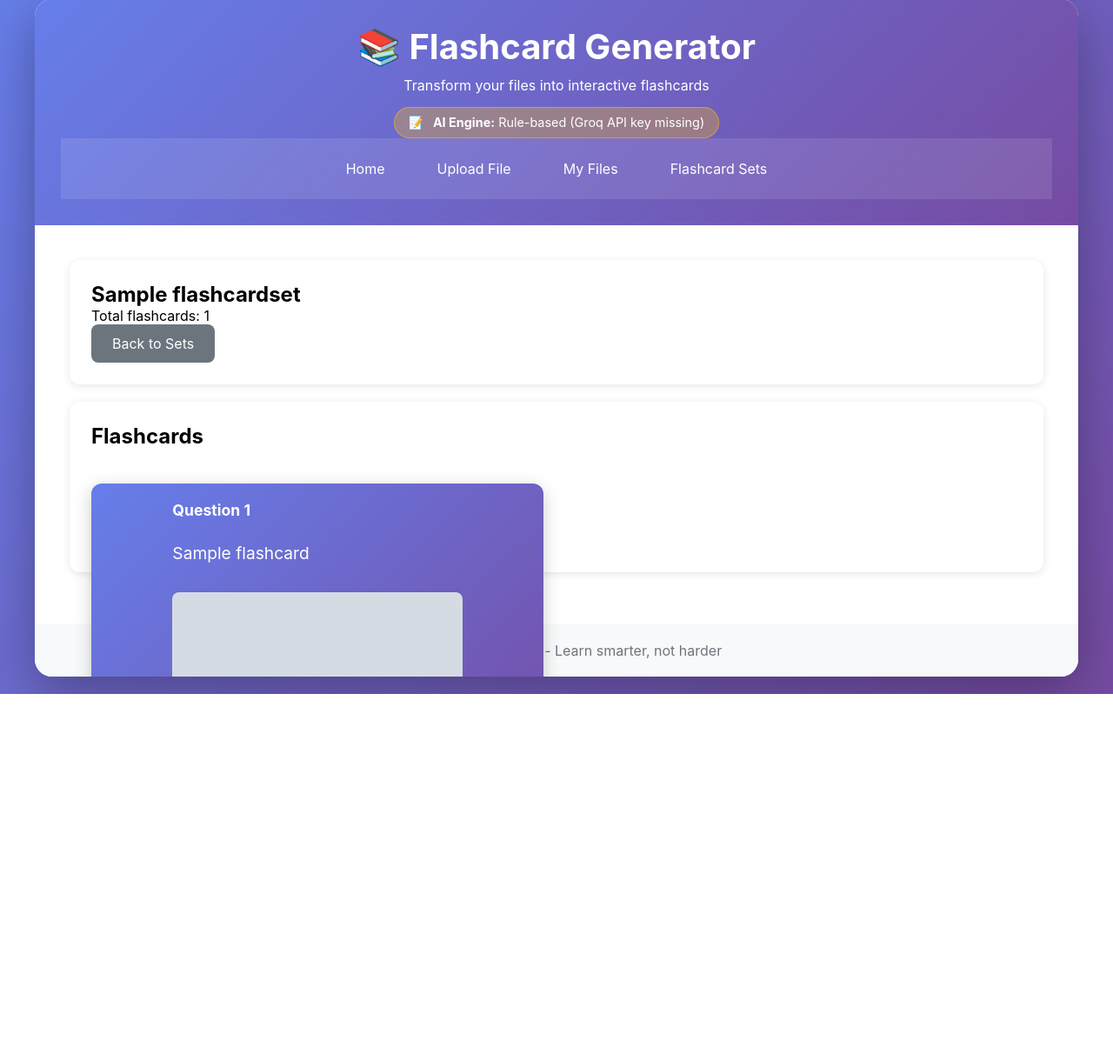
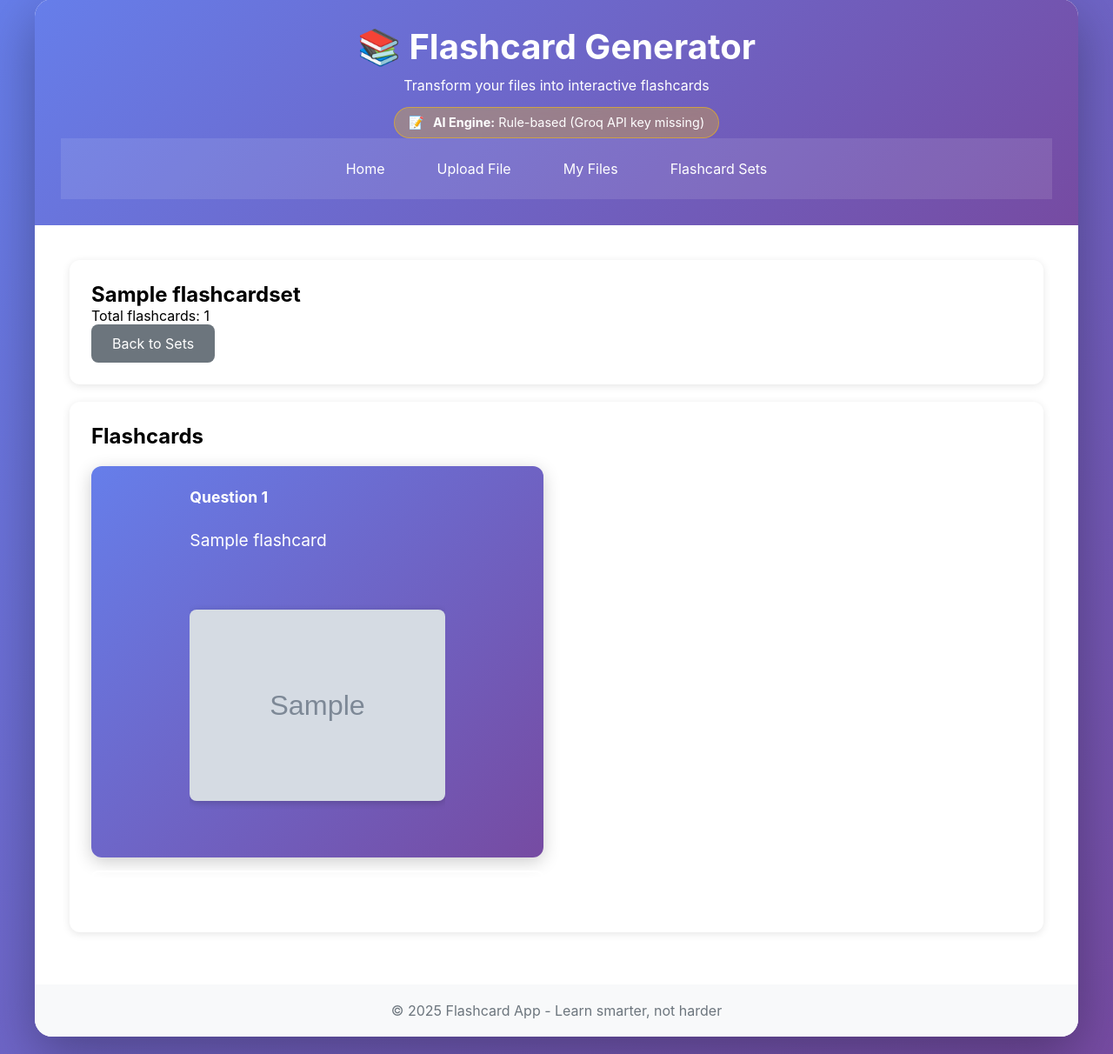
Before and after one commit to AndreiYo037/webapp_1, a Django app: page /flashcards/1/ in a window 1280 px wide. Shown: the part 21-1233 px from the top of the page at 87% size. Before the commit the page ends 819 px from the top, so only its background shows below. Run offline with Django 4.2, Linux system fonts and the light colour scheme; tables that the repository leaves empty hold one stand-in row (values such as "Sample post"); grey boxes marked "Sample" are stand-in pictures.

Commit message:
Fix flashcard CSS conflicts - properly override base.html styles with specific selectors
- Added #flashcard-container prefix to all flashcard styles to override base.html
- Fixed conflicting position:absolute styles from base.html
- Restored 3D flip animation functionality
- Set fixed height (450px) for proper card sizing
- Improved button styling to be visible on gradient backgrounds
- Fixed overflow handling for content within cards
- Ensured front/back faces are properly positioned for flip animation

```diff
--- a/flashcards/templates/flashcards/view_flashcards.html
+++ b/flashcards/templates/flashcards/view_flashcards.html
@@ -90,79 +90,111 @@
     margin-top: 20px;
 }
 
-.flashcard {
+#flashcard-container .flashcard {
+    perspective: 1000px;
+    margin: 0;
+    height: auto;
+    min-height: 450px;
+}
+
+#flashcard-container .flashcard-inner {
+    position: relative;
+    width: 100%;
+    height: 450px;
+    transition: transform 0.6s;
+    transform-style: preserve-3d;
+}
+
+#flashcard-container .flashcard.flipped .flashcard-inner {
+    transform: rotateY(180deg);
+}
+
+#flashcard-container .flashcard-front,
+#flashcard-container .flashcard-back {
+    position: absolute;
+    width: 100%;
     height: 100%;
+    backface-visibility: hidden;
+    border-radius: 12px;
     display: flex;
     flex-direction: column;
+    padding: 25px;
+    box-sizing: border-box;
+    overflow-y: auto;
+    box-shadow: 0 5px 20px rgba(0,0,0,0.2);
 }
 
-.flashcard-inner {
-    height: 100%;
-    display: flex;
-    flex-direction: column;
+#flashcard-container .flashcard-front {
+    background: linear-gradient(135deg, #667eea 0%, #764ba2 100%);
+    color: white;
 }
 
-.flashcard-front,
-.flashcard-back {
-    flex: 1;
-    display: flex;
-    flex-direction: column;
-    min-height: 400px;
-    padding: 20px;
-    box-sizing: border-box;
-    overflow-y: auto;
+#flashcard-container .flashcard-back {
+    background: linear-gradient(135deg, #f093fb 0%, #f5576c 100%);
+    color: white;
+    transform: rotateY(180deg);
 }
 
-.flashcard-front > div,
-.flashcard-back > div {
+#flashcard-container .flashcard-front > div,
+#flashcard-container .flashcard-back > div {
     flex: 1;
     display: flex;
     flex-direction: column;
     overflow: hidden;
 }
 
-.flashcard-front h3,
-.flashcard-back h3 {
+#flashcard-container .flashcard-front h3,
+#flashcard-container .flashcard-back h3 {
     margin: 0 0 15px 0;
     font-size: 1.1em;
     flex-shrink: 0;
+    color: white;
 }
 
-.flashcard-front p,
-.flashcard-back p {
+#flashcard-container .flashcard-front p,
+#flashcard-container .flashcard-back p {
     margin: 0 0 15px 0;
     word-wrap: break-word;
     overflow-wrap: break-word;
     flex-shrink: 0;
     line-height: 1.5;
+    color: white;
 }
 
-.flashcard img {
+#flashcard-container .flashcard img {
     max-width: 100%;
-    max-height: 250px;
+    max-height: 220px;
     width: auto;
     height: auto;
     object-fit: contain;
     margin: 10px 0;
     flex-shrink: 1;
     border-radius: 8px;
-    box-shadow: 0 2px 8px rgba(0,0,0,0.1);
+    box-shadow: 0 2px 8px rgba(0,0,0,0.2);
 }
 
-.flashcard-front img,
-.flashcard-back img {
+#flashcard-container .flashcard-front img,
+#flashcard-container .flashcard-back img {
     cursor: pointer;
     transition: transform 0.2s;
 }
 
-.flashcard-front img:hover,
-.flashcard-back img:hover {
+#flashcard-container .flashcard-front img:hover,
+#flashcard-container .flashcard-back img:hover {
     transform: scale(1.02);
 }
 
-.flashcard button {
-    flex-shrink: 0;
+#flashcard-container .flashcard button {
+    position: relative;
+    z-index: 10;
     margin-top: 15px;
+    background: rgba(255, 255, 255, 0.2);
+    border: 2px solid white;
+    color: white;
+}
+
+#flashcard-container .flashcard button:hover {
+    background: rgba(255, 255, 255, 0.3);
 }
 </style>
 {% endblock %}
```
